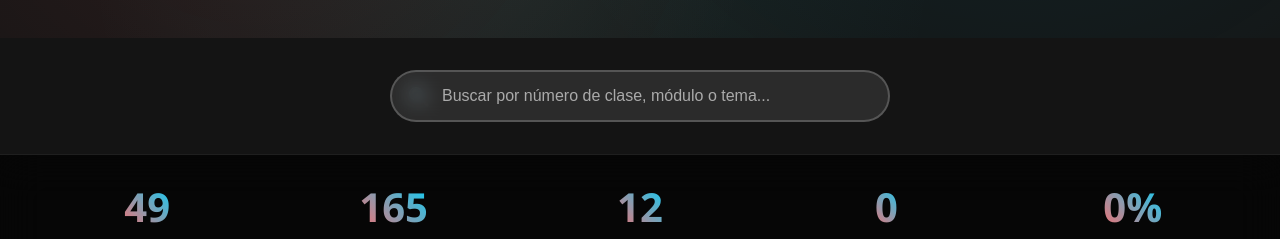
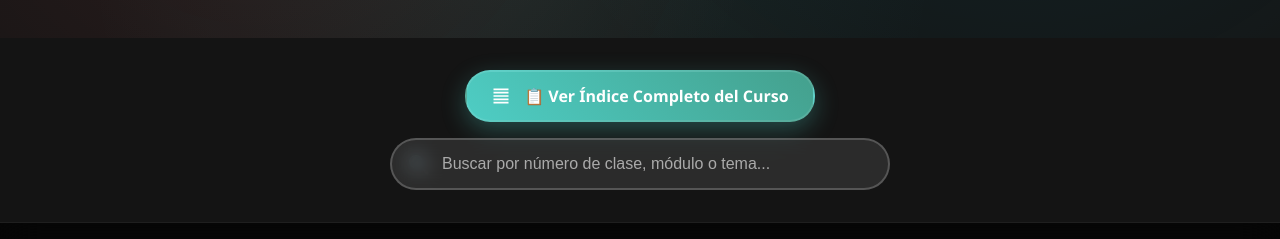
Before and after one commit to GESSOF/SAPHANA, a plain HTML site: page index.html in a window 1280 px wide. Shown: the part 412-651 px from the top of the page. Drawn offline with Linux system fonts and the light colour scheme.

Commit message:
Add files via upload

```diff
--- a/index.html
+++ b/index.html
@@ -87,11 +87,47 @@
             line-height: 1.5;
         }
 
+        /* Enlace al índice */
+        .index-container {
+            display: flex;
+            justify-content: center;
+            margin: 2rem 0 1rem 0;
+            padding: 0 2rem;
+        }
+
+        .index-btn {
+            display: inline-flex;
+            align-items: center;
+            gap: 0.8rem;
+            padding: 0.8rem 1.5rem;
+            background: linear-gradient(45deg, #4ecdc4, #44a08d);
+            color: white;
+            text-decoration: none;
+            border-radius: 25px;
+            font-weight: bold;
+            font-size: 1rem;
+            transition: all 0.3s ease;
+            box-shadow: 0 8px 25px rgba(78, 205, 196, 0.3);
+            border: 2px solid rgba(255, 255, 255, 0.1);
+        }
+
+        .index-btn:hover {
+            transform: translateY(-2px);
+            box-shadow: 0 12px 35px rgba(78, 205, 196, 0.5);
+            background: linear-gradient(45deg, #5fd4cb, #4fa897);
+        }
+
+        .index-icon {
+            width: 20px;
+            height: 20px;
+            fill: currentColor;
+        }
+
         /* Barra de búsqueda estilo Netflix */
         .search-container {
             display: flex;
             justify-content: center;
-            margin: 2rem 0;
+            margin: 1rem 0 2rem 0;
             padding: 0 2rem;
         }
 
@@ -570,6 +606,10 @@
             .search-container {
                 padding: 0 1rem;
             }
+
+            .index-container {
+                padding: 0 1rem;
+            }
         }
 
         @media (max-width: 480px) {
@@ -653,6 +693,16 @@
         <h1>PORTAL SAP HANA</h1>
         <h2>Capacitación Profesional</h2>
         <p>Acceso completo a 165 clases organizadas por módulos temáticos. Contenido audiovisual, transcripciones y evaluaciones para preparación del examen SAP HANA 2025.</p>
+    </div>
+
+    <!-- Enlace al índice del curso -->
+    <div class="index-container">
+        <a href="https://gessof.github.io/SAPHANA/INDICE_CURSO_SAPHANA.html" target="_blank" class="index-btn">
+            <svg class="index-icon" viewBox="0 0 24 24">
+                <path d="M3 3h18v2H3V3zm0 4h18v2H3V7zm0 4h18v2H3v-2zm0 4h18v2H3v-2zm0 4h18v2H3v-2z"/>
+            </svg>
+            📋 Ver Índice Completo del Curso
+        </a>
     </div>
 
     <!-- Barra de búsqueda -->
```
